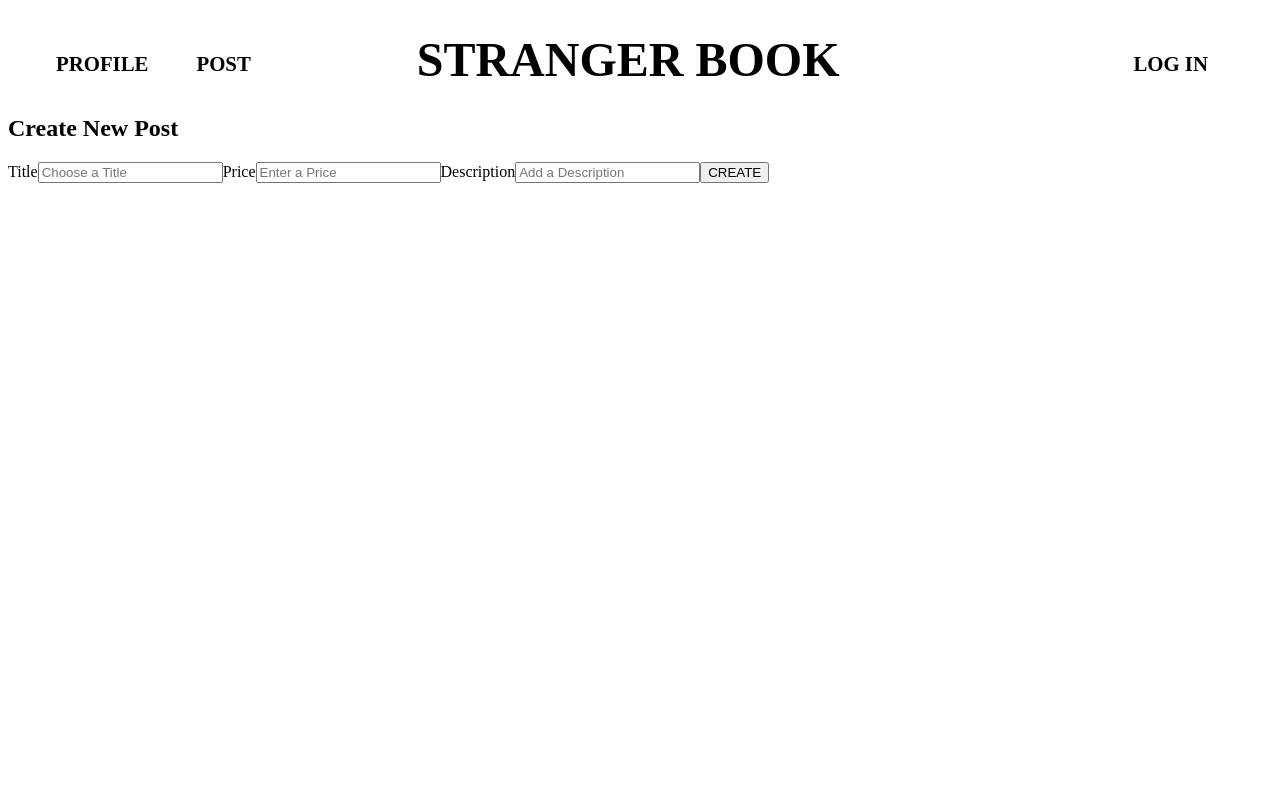
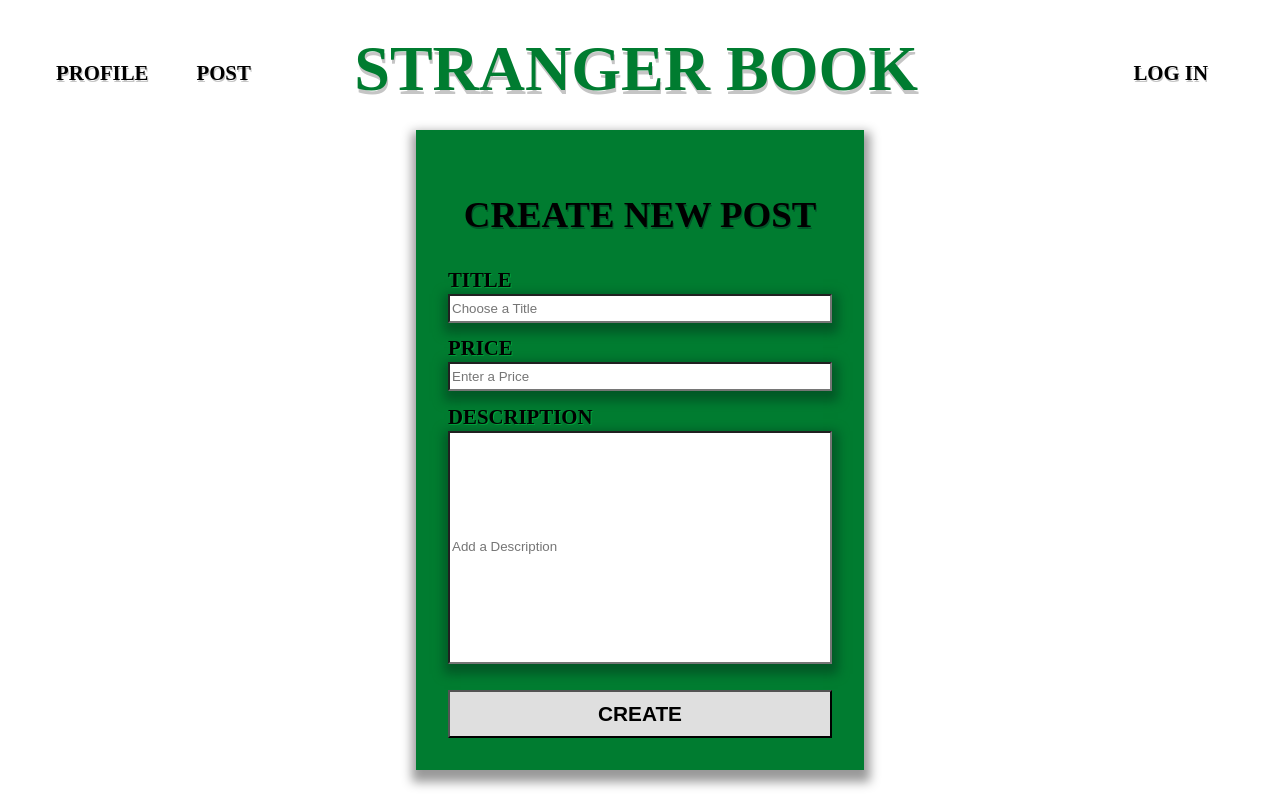
Before and after one commit to MarcusMillsJr/strangerbook, a React (Create React App) app: page /create in a window 1280 px wide. Built offline with nearby package versions, Linux system fonts and the light colour scheme; no server answers.

Commit message:
Added Styling to create new post, login, posts

```diff
--- a/public/style.css
+++ b/public/style.css
@@ -4,13 +4,18 @@
 
 .stranger-title{
     display: flex;
-    color:black;
-    font-size: 6vh;
+    color:rgb(0, 124, 48);
+    font-size: 5vw;
     font-weight: bolder;
     text-decoration: none;
     justify-content: center;
     align-items: center;
-    margin: 0 0 .5rem 0;
+    margin: 0 0 .5rem 1rem;
+    text-shadow: 1px 4px rgb(197, 197, 197);
+}
+
+.stranger-title:hover{
+    font-size: 5.1vw;
 }
 
 .profile-nav{
@@ -22,6 +27,11 @@
     justify-content: center;
     align-items: center;
     margin:0rem 3rem 0rem 0rem;
+    text-shadow: 1px 2px rgb(197, 197, 197);
+}
+
+.profile-nav:hover{
+     font-size: 1.4rem;
 }
 
 .log-nav{
@@ -33,6 +43,11 @@
     justify-content: center;
     align-items: center;
     margin:0rem 1rem 0rem 8rem;
+    text-shadow: 1px 2px rgb(197, 197, 197);
+}
+
+.log-nav:hover{
+    font-size: 1.4rem;
 }
 
 .left-nav{
@@ -49,6 +64,11 @@
     justify-content: center;
     align-items: center;
     margin:1rem 0rem;
+    text-shadow: 1px 2px rgb(197, 197, 197);
+}
+
+.post-nav:hover{
+    font-size: 1.4rem;
 }
 
 .log-form{
@@ -70,8 +90,10 @@
 .usernamefield {
     display: flex;
     height: 3rem;
-    width: 33vw;
+    width: 50vw;
     margin: 0 auto;
+    font-size: 2rem;
+    padding: .5rem;
     justify-content: center;
     align-items: center;
     text-align: center;
@@ -88,9 +110,10 @@
 .passwordfield {
     display: flex;
     height: 3rem;
-    width: 33vw;
-
+    width: 50vw;
     margin: 0 auto;
+    font-size: 2rem;
+    padding: .5rem;
     margin-top: 1rem;
     justify-content: center;
     align-items: center;
@@ -131,36 +154,54 @@
     width: 100vw;
     background-color: whitesmoke;
     justify-content: center;
-    font-size: 1.4rem;
+    font-size: 2rem;
+    flex-shrink: 1;
 }
 
 .content{
     display: grid;
     align-items: left;
     flex-direction: column;
-    width: 95vw;
-    height: 33vh;
+    width: 50vw;
+    height: 75vh;
     background-color: white;
     margin: 1rem;
     padding: 1rem;
+    flex-shrink: 1;
 }
 
 .carduser{
     display: flex;
     margin: .3rem;
+    border: solid black .1px;
+    padding: .3rem;
+    box-shadow: 1px 1px 1px 2px rgb(153, 153, 153);
+    flex-shrink: 1;
 }
 
 .cardheader{
     display:flex;
     margin: .3rem;
+    border: solid black .1px;
+    padding: .3rem;
+    box-shadow: 1px 1px 1px 2px rgb(153, 153, 153);
+    flex-shrink: 1;
 }
 .cardprice{
     display: flex;
     margin: .3rem;
+    border: solid black .1px;
+    padding: .3rem;
+    box-shadow: 1px 1px 1px 2px rgb(153, 153, 153);
+    flex-shrink: 1;
 }
 
 .carddescription{
     margin: .3rem;
+    border: solid black .1px;
+    padding: .3rem;
+    box-shadow: 1px 1px 1px 2px rgb(153, 153, 153);
+    flex-shrink: 1;
 }
 
 .extraheader{
@@ -168,9 +209,117 @@
     align-items: center;
     justify-content: center;
     margin: .3rem;
+    font-weight: bolder;
+    font-size: 2rem;
     text-decoration:none;
-    color: black;
-    width:7rem;
+    color: rgb(255, 255, 255);
+    width:15rem;
+    height: 3rem;
+    background-color: rgb(0, 0, 0);
+    box-shadow: 3px 3px 3px 3px rgb(214, 213, 213);
+    flex-shrink: 1;
+}
+
+.extraheader:hover{
+    background-color: rgb(115, 161, 126);
+}
+
+.createpostform{
+    display: flex;
+    flex-direction: column;
+    align-items: center;
+    background-color: rgb(0, 124, 48);
+    height: 80vh;
+    width: 35vw;
+    margin: 0 auto;
+    padding: 2rem;
+    box-shadow: 1px 7px 10px 5px rgb(153, 153, 153);
+    flex-shrink: 1;
+}
+
+.createposttitle{
+    display: flex;
+    align-items: center;
+    font-weight: bolder;
+    font-size: 2.3rem;
+    text-shadow: 1px 2px rgb(0, 87, 42);
+    flex-shrink: 1;
+}
+
+.descriptioninput{
+    display: flex;
+    width: 100%;
+    height: 50%;
+    padding-top: 0rem;
+    margin-bottom: 7%;
+    box-shadow: 1px 5px 10px 5px rgb(2, 88, 38);
+    flex-shrink: 1;
+}
+
+.titleinput{
+    display: flex;
+    width: 100%;
+    height: 6%;
+    margin-bottom: 3%;
+    box-shadow: 1px 5px 10px 5px rgb(2, 88, 38);
+    flex-shrink: 1;
+}
+
+.priceinput{
+    display: flex;
+    width: 100%;
+    height: 6%;
+    margin-bottom: 3%;
+    box-shadow: 1px 5px 10px 5px rgb(2, 88, 38);
+    flex-shrink: 1;
+}
+
+.formbutton{
+    display: flex;
+    align-items: center;
+    justify-content: center;
+    font-size: 1.3rem;
+    font-weight: bolder;
+    height: 10%;
+    width: 100%;
+    background-color: rgb(223, 223, 223);
+    flex-shrink: 1;
+}
+
+.formbutton:hover{
+    background-color: rgb(0, 124, 48);
+    color: white;
+}
+
+.postlabel{
+    display: flex;
+    font-size: 1.3rem;
+    width: 100%;
+    align-items: left;
+    justify-content: flex-start;
+    margin: .5%;
+    font-weight: bolder;
+    text-shadow: 1px 1px rgb(0, 163, 60);
+    flex-shrink: 1;
+}
+
+.createPostButton{
+    display: flex;
+    align-items: center;
+    margin: 0 auto;
+    margin-bottom: 1rem;
+    width: 10vw;
     height: 2rem;
-    background-color: rgb(96, 160, 255);
+    font-size: 1rem;
+    justify-content: center;
+    background-color: rgb(0, 0, 0);
+    text-decoration: none;
+    color: rgb(238, 238, 238);
+    font-weight: bolder;
+    box-shadow: 2px 2px 4px 1px rgb(144, 144, 144);
+    flex-shrink: 1;
 }
+
+.createPostButton:hover{
+    height: 2.3rem;
+}
--- a/src/components/CreatePost.js
+++ b/src/components/CreatePost.js
@@ -29,16 +29,16 @@ const onFormSubmit = async (event) => {
 
 
   return (
-    <form onSubmit={onFormSubmit}>
-        <h2>Create New Post</h2>
+    <form className="createpostform"onSubmit={onFormSubmit}>
+        <h2 className="createposttitle">CREATE NEW POST</h2>
 
         <label htmlFor="title" className="postlabel">
-          Title
+          TITLE
         </label>
         <input
           type="text"
           placeholder="Choose a Title"
-          className="forminput"
+          className="titleinput"
           autoComplete="off"
           value={title}
           onChange={(event)=>{
@@ -47,12 +47,12 @@ const onFormSubmit = async (event) => {
         ></input>
 
         <label htmlFor="price" className="postlabel">
-          Price
+          PRICE
         </label>
         <input
           type="text"
           placeholder="Enter a Price"
-          className="forminput"
+          className="priceinput"
           autoComplete="off"
           value={price}
           onChange={(event)=>{
@@ -60,12 +60,12 @@ const onFormSubmit = async (event) => {
           }}
         ></input>
         <label htmlFor="description" className="postlabel">
-          Description
+          DESCRIPTION
         </label>
         <input
           type="text"
           placeholder="Add a Description"
-          className="forminput"
+          className="descriptioninput"
           autoComplete="off"
           value={description}
           onChange={(event)=>{
--- a/src/components/PostDetail.js
+++ b/src/components/PostDetail.js
@@ -8,14 +8,16 @@ const PostDetails = ({posts}) => {
     return (
             <div className="card">
                 <div className="content">
-                    <div className="carduser"><b>USER:</b>{posts.author.username}</div>
-                    <div className="cardheader"><b>ITEM:</b> {posts.title}</div>
-                    <div className="cardprice"><b>PRICE:</b> {posts.price}</div>
-                    <p className="carddescription"><b>DESCRIPTION:</b>{posts.description}</p>
+                    <label><b>USER:</b></label>
+                    <div className="carduser">{posts.author.username}</div>
+                    <label><b>ITEM:</b></label>
+                    <div className="cardheader"> {posts.title}</div>
+                    <label><b>PRICE:</b></label>
+                    <div className="cardprice"> {posts.price}</div>
+                    <label><b>DESCRIPTION:</b></label>
+                    <p className="carddescription">{posts.description}</p>
                     <div className="extracontent"></div>
-                    <div className="extraheader">
-                        <Link to="/" className="extraheader">Go Home</Link>
-                    </div>
+                    <button className="extraheader">DELETE POST</button>
                 </div>
             </div>
     )
--- a/src/components/Posts.js
+++ b/src/components/Posts.js
@@ -8,7 +8,7 @@ const Posts = ({ posts }) => {
 
   return (
     <>
-      <Link to="/create" className="createPostButton">Create Post +</Link>
+      <Link to="/create" className="createPostButton">ADD NEW POST</Link>
       <div>
         {posts.map((item) => {
           return <PostDetail key={item._id} posts={item} />;
```
